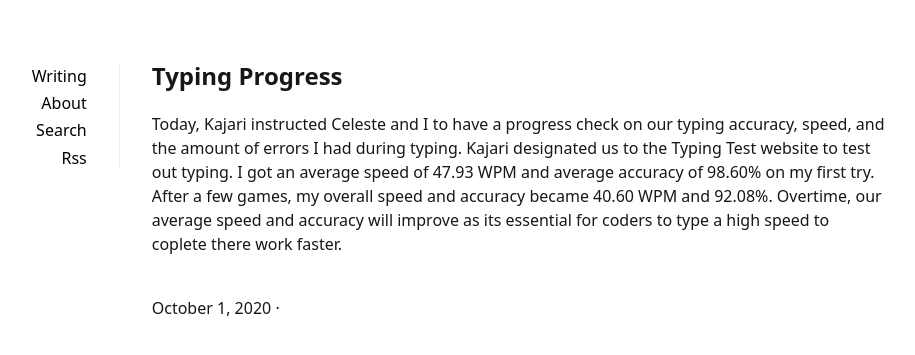
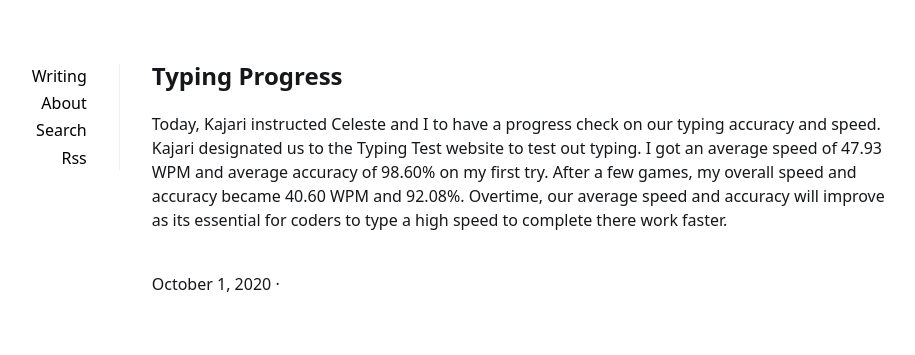
Before and after one commit to Osvaldo178/Osvaldo178.github.io, a Jekyll site: the page built from _posts/2020-10-01-Typing-Progress.md, in a window 1280 px wide. Shown: the top 355 px of the page, without its empty margins (201-1116 px from the left). Built offline with Jekyll 4.4.1, drawn with Linux system fonts in a browser that asks for light colours.

Commit message:
Spelling mistake fixed

```diff
--- a/_posts/2020-10-01-Typing-Progress.md
+++ b/_posts/2020-10-01-Typing-Progress.md
@@ -5,4 +5,4 @@ description:
 summary:
 tags:
 ---
-  Today, Kajari instructed Celeste and I to have a progress check on our typing accuracy, speed, and the amount of errors I had during typing. Kajari designated us to  the Typing Test website to test out typing. I got an average speed of 47.93 WPM and average accuracy of 98.60% on my first try. After a few games, my overall speed and accuracy became 40.60 WPM and 92.08%. Overtime, our average speed and accuracy will improve as its essential for coders to type a high speed to coplete there work faster.
+  Today, Kajari instructed Celeste and I to have a progress check on our typing accuracy and speed. Kajari designated us to  the Typing Test website to test out typing. I got an average speed of 47.93 WPM and average accuracy of 98.60% on my first try. After a few games, my overall speed and accuracy became 40.60 WPM and 92.08%. Overtime, our average speed and accuracy will improve as its essential for coders to type a high speed to complete there work faster.
```
